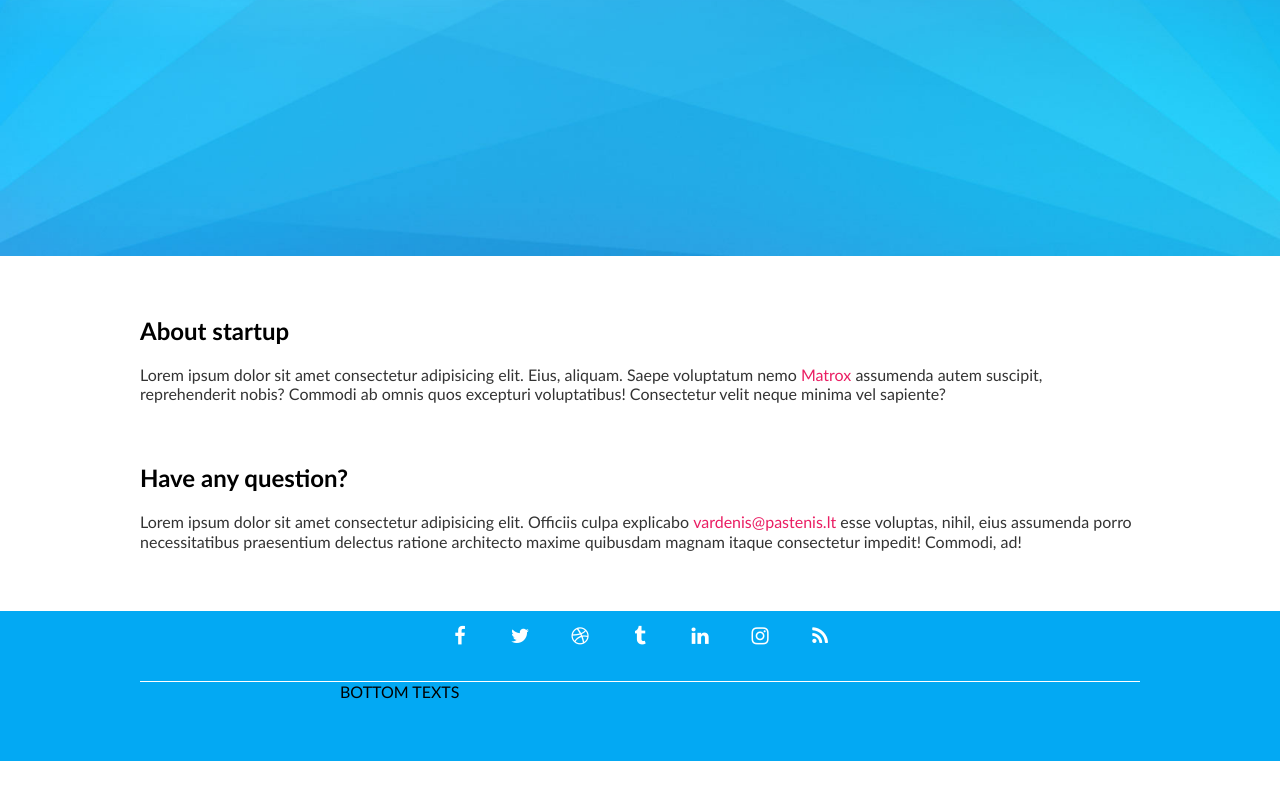
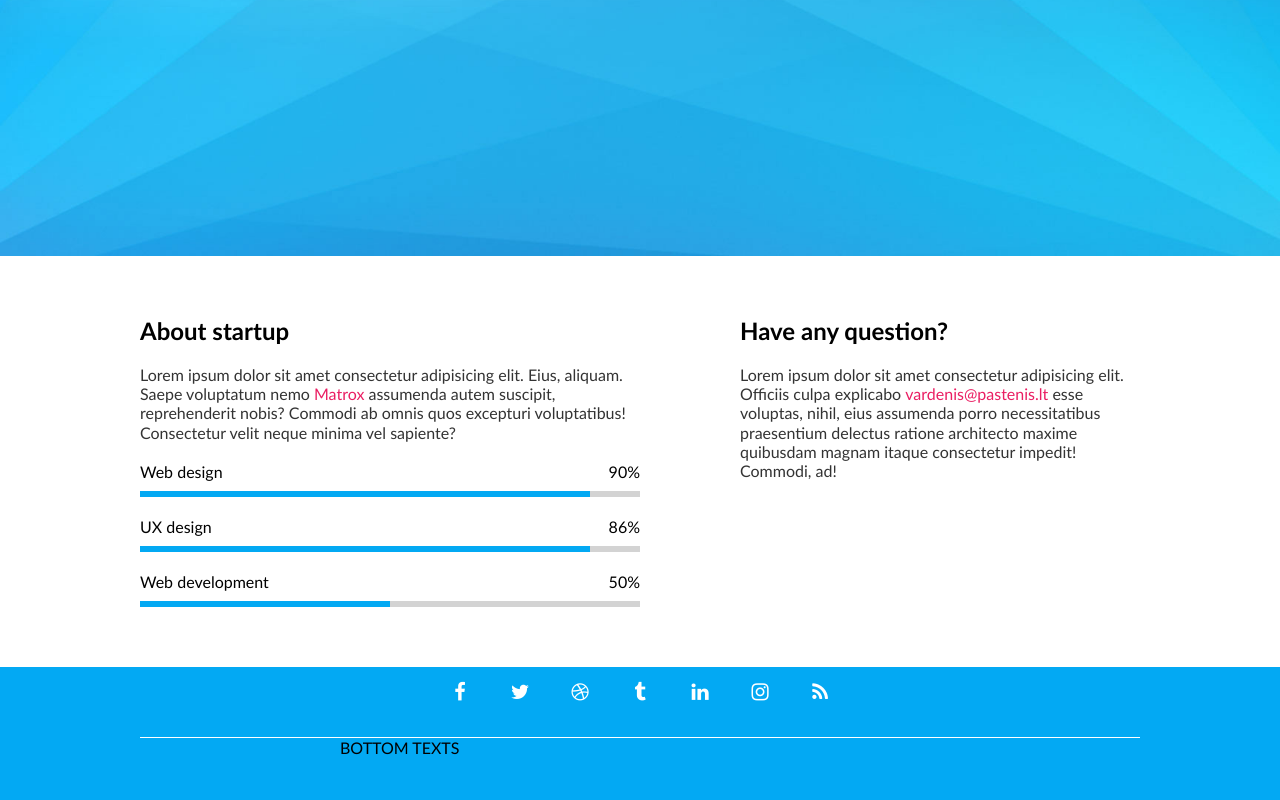
Before and after one commit to Arshunas/05-coming-soon, a website: page index.html in a window 1280 px wide. Shown: the part 544-1344 px from the top of the page. Before the commit the page ends 1305 px from the top, so only its background shows below. Drawn offline with Linux system fonts and the light colour scheme.

Commit message:
Progress bar (static design only) #11
Signed-off-by: Sarunas <sarunas.stankevicius@mailbox.org>

```diff
--- a/css/base/layout.css
+++ b/css/base/layout.css
@@ -26,7 +26,6 @@
     gap: 20px;
     width: 50%;
 }
-
 .container > .row > .right-column {
     width: 40%;
 }
@@ -43,15 +42,13 @@
         width: 600px;
         margin-left: calc(50% - 300px);
     }
-}
-
     .container > .columns {
         flex-direction: column;
         gap: 60px;
     }
-
     .container > .columns > .column {
         width: 100%;
+    }
 }
 
 @media (max-width: 640px) {
--- /dev/null
+++ b/css/components/progress-bar.css
@@ -0,0 +1,25 @@
+.progress-bar {
+    display: flex;
+    flex-direction: column;
+    gap: 10px;
+}
+.progress-bar > .top {
+    display: flex;
+    justify-content: space-between;
+}
+.progress-bar > .top > .label {
+
+}
+.progress-bar > .top > .value {
+
+}
+.progress-bar > .progress {
+    width: 100%;
+    height: 6px;
+    background-color: lightgray;
+}
+.progress-bar > .progress > .bar {
+    width: 90%;
+    height: 6px;
+    background-color: #03a9f3;
+}
--- a/css/pages/home.css
+++ b/css/pages/home.css
@@ -6,6 +6,7 @@
 /* components */
 @import '../components/clock.css';
 @import '../components/mouse.css';
+@import '../components/progress-bar.css';
 /* CUSTOM STYLE BELOW THI COMMENT LINE */
 
 /* hero */
--- a/index.html
+++ b/index.html
@@ -21,7 +21,9 @@
         <div class="short-row">
             <img class="logo" src="./img/logo.png" alt="Logo">
             <h1 class="main-title">Coming soon</h1>
-            <p class="main-description">Lorem ipsum dolor sit amet consectetur adipisicing elit. Dolor maxime magnam sed est distinctio. Asperiores iure dolor dolores possimus? Ipsam laudantium eaque fugit illo mollitia rerum provident esse quasi?</p>
+            <p class="main-description">
+                Lorem ipsum dolor sit amet consectetur adipisicing elit. Dolor maxime magnam sed est distinctio. Asperiores iure dolor dolores possimus? Ipsam laudantium eaque fugit illo mollitia rerum provident esse quasi?
+            </p>
             <div class="clock">
                 <div class="time">
                     <div class="value">432</div>
@@ -48,11 +50,43 @@
         <div class="row columns">
             <div class="column">
                 <h2>About startup</h2>
-                <p>Lorem ipsum dolor sit amet consectetur adipisicing elit. Eius, aliquam. Saepe voluptatum nemo <a href="#">Matrox</a>  assumenda autem suscipit, reprehenderit nobis? Commodi ab omnis quos excepturi voluptatibus! Consectetur velit neque minima vel sapiente?</p>
+                <p>
+                    Lorem ipsum dolor sit amet consectetur adipisicing elit. Eius, aliquam. Saepe voluptatum nemo <a href="#">Matrox</a>  assumenda autem suscipit, reprehenderit nobis? Commodi ab omnis quos excepturi voluptatibus! Consectetur velit neque minima vel sapiente?
+                </p>
+                <div class="progress-bar">
+                    <div class="top">
+                        <div class="label">Web design</div>
+                        <div class="value">90%</div>
+                    </div>
+                    <div class="progress">
+                        <div class="bar">
+                        </div>
+                    </div>
+                </div>
+                <div class="progress-bar">
+                    <div class="top">
+                        <div class="label">UX design</div>
+                        <div class="value">86%</div>
+                    </div>
+                    <div class="progress">
+                        <div class="bar" style="86%"></div>
+                    </div>
+                </div>
+                <div class="progress-bar">
+                    <div class="top">
+                        <div class="label">Web development</div>
+                        <div class="value">50%</div>
+                    </div>
+                    <div class="progress">
+                        <div class="bar" style="width: 50%;"></div>
+                    </div>
+                </div>
             </div>
             <div class="column right-column">
                 <h2>Have any question?</h2>
-                <p>Lorem ipsum dolor sit amet consectetur adipisicing elit. Officiis culpa explicabo <a href="mailto:vardenis@pastenis.lt">vardenis@pastenis.lt</a> esse voluptas, nihil, eius assumenda porro necessitatibus praesentium delectus ratione architecto maxime quibusdam magnam itaque consectetur impedit! Commodi, ad!</p>
+                <p>
+                    Lorem ipsum dolor sit amet consectetur adipisicing elit. Officiis culpa explicabo <a href="mailto:vardenis@pastenis.lt">vardenis@pastenis.lt</a> esse voluptas, nihil, eius assumenda porro necessitatibus praesentium delectus ratione architecto maxime quibusdam magnam itaque consectetur impedit! Commodi, ad!
+                </p>
             </div>
         </div>
     </main>
```
Lines whose indentation alone changed are shown as unchanged.
